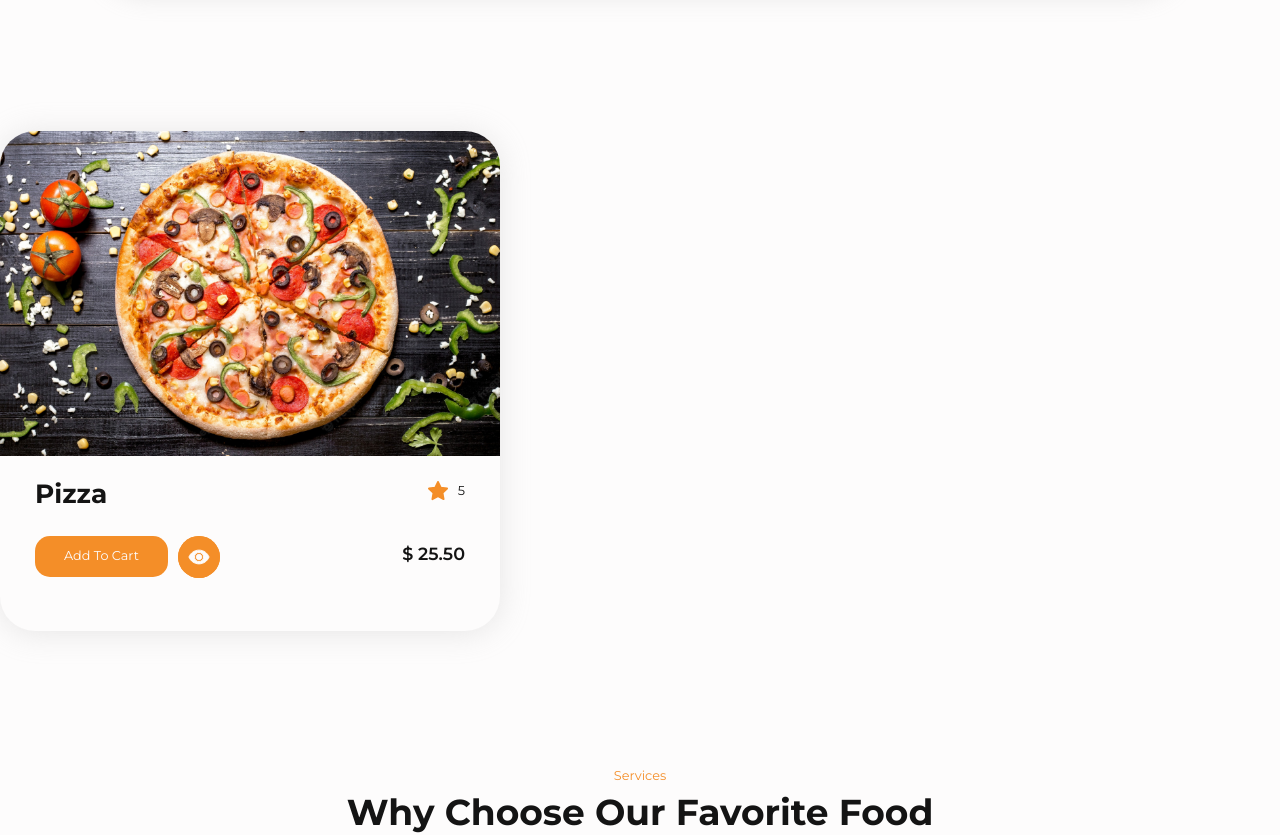
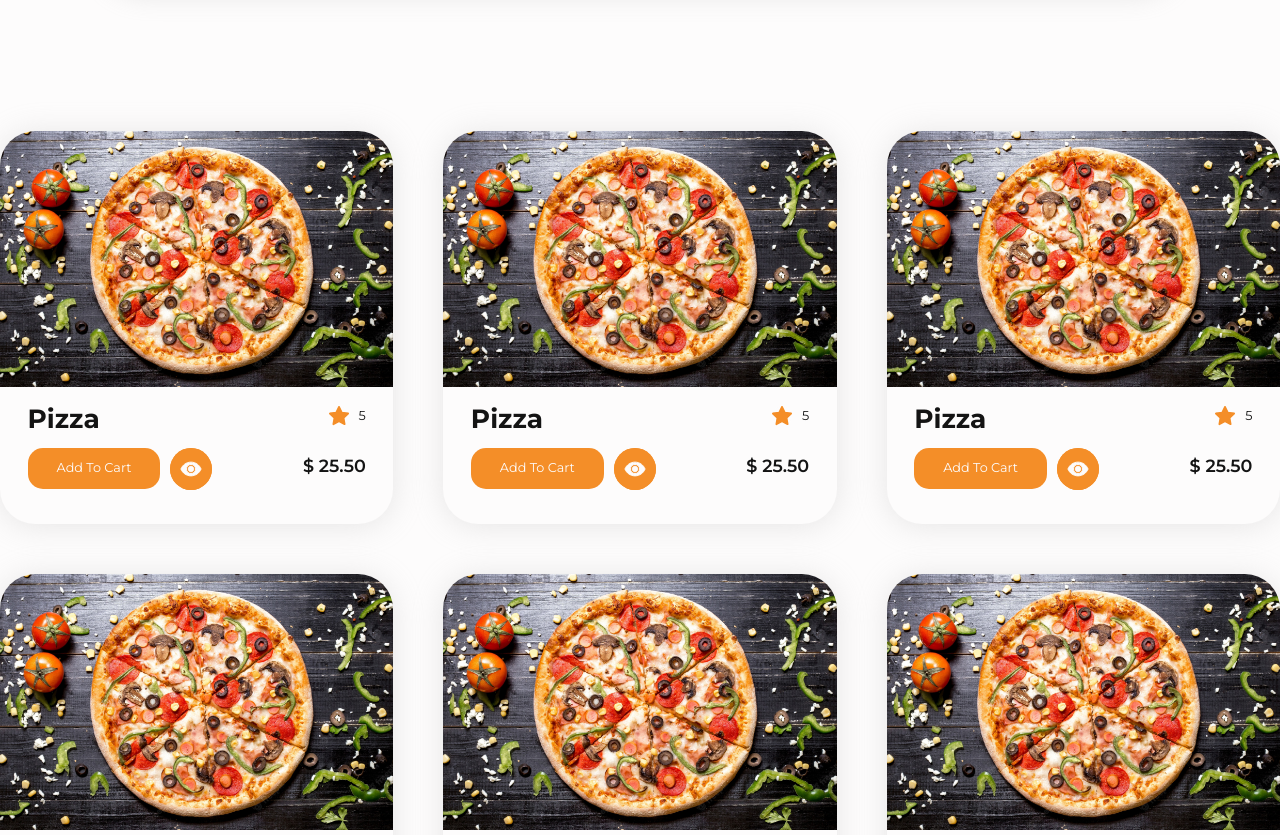
Before and after one commit to Aurelie-Runser/FOOD-Restaurant--React, a React (Vite) app: page / in a window 1280 px wide. Shown: the part 500-1335 px from the top of the page. Built offline with nearby package versions, Linux system fonts and the light colour scheme.

Commit message:
création de la grille des menus

```diff
--- a/src/App.tsx
+++ b/src/App.tsx
@@ -4,14 +4,14 @@ import Infos from './components/infos/Infos'
 import Services from './sections/services/Services'
 import Reviews from './sections/reviews/Reviews'
 import './main.css'
-import ProductCard from './components/productCard/ProductCard'
+import GridCard from './components/gridCard/GridCard'
 
 function App() {
 
   return <>
     <Header/>
     <Infos/>
-    <ProductCard/>
+    <GridCard num='1'/>
     <Services/>
     <Reviews/>
   </>
--- /dev/null
+++ b/src/components/gridCard/GridCard.css
@@ -0,0 +1,19 @@
+.gridCard {
+    display: grid;
+    justify-items: center;
+    align-items: stretch;
+    grid-template-rows: 1fr;
+    margin: auto;
+}
+
+.gridCard--product {
+  max-width: var(--large3XL);
+  grid-template-columns: repeat(auto-fit, minmax(335px, 1fr));
+  gap: 50px;
+}
+
+.gridCard-hero {
+  max-width: var(--small);
+  grid-template-columns: repeat(auto-fit, minmax(200px, 1fr));
+  gap: 50px 10px;
+}
--- /dev/null
+++ b/src/components/gridCard/GridCard.tsx
@@ -0,0 +1,133 @@
+import ProductCard from '../productCard/ProductCard'
+import './GridCard.css'
+
+const listProduct = [
+    {
+        name: "Chicken Pot Pie",
+        img: "ChickenPotPie",
+        price: 25.00,
+        note: 4.8,
+        origine: ["Americaine"],
+        allergies: ["Peanut"],
+        goal: ["Muscle Gain"],
+        dietaryInfo : ["Vegan", "Gluten-Free"],
+        text: "Lorem",
+        ingredients: [
+            {name: "Tomatoes", quantity: 2, unit: "pieces"},
+            {name: "Pasta", quantity: 125, unit: "grams"}
+        ],
+        instructions: [
+            "Stir-fry vegetables in a wok",
+            "Chop vegetables",
+        ]
+    },
+    {
+        name: "Enchilade",
+        img: "Enchilade",
+        price: 25.50,
+        note: 5,
+        origine: ["Mexican"],
+        allergies: ["Dairy", "Shellfish"],
+        goal: ["Muscle Gain"],
+        dietaryInfo : ["Gluten-Free"],
+        text: "Lorem",
+        ingredients: [
+            {name: "Pasta", quantity: 125, unit: "grams"}
+        ],
+        instructions: [
+            "Chop vegetables",
+            "Stir-fry vegetables in a wok"
+        ]
+    },
+    {
+        name: "Green Beans",
+        img: "GreenBeans",
+        price: 12.00,
+        note: 4.9,
+        origine: ["Internationnal"],
+        allergies: ["Dairy"],
+        goal: ["Healthy Eating"],
+        dietaryInfo : ["Vegan", "Low Carb"],
+        text: "Lorem",
+        ingredients: [
+            {name: "Tomatoes", quantity: 2, unit: "pieces"},
+            {name: "Pasta", quantity: 250, unit: "grams"}
+        ],
+        instructions: [
+            "Boil pasta until al dente"
+        ]
+    },
+    {
+        name: "Green Salad",
+        img: "GreenSalad",
+        price: 15.00,
+        note: 4.6,
+        origine: ["Japanese"],
+        allergies: ["Shellfish"],
+        goal: ["Healthy Eating"],
+        dietaryInfo : ["Low Carb"],
+        text: "Lorem",
+        ingredients: [
+            {name: "Pasta", quantity: 250, unit: "grams"}
+        ],
+        instructions: [
+            "Cook ground beef in a pan",
+            "Stir-fry vegetables in a wok",
+            "Chop vegetables",
+        ]
+    },
+    {
+        name: "Gyro Sandwich",
+        img: "GyroSandwich",
+        price: 15.00,
+        note: 4.9,
+        origine: ["Itilian"],
+        allergies: ["Peanut"],
+        goal: ["Weight Loss"],
+        dietaryInfo : ["Vegan"],
+        text: "Lorem",
+        ingredients: [
+            {name: "Tomatoes", quantity: 4, unit: "pieces"},
+            {name: "Chicken Breast", quantity: 2.5, unit: "kilograms"}
+        ],
+        instructions: [
+            "Boil pasta until al dente",
+            "Cook ground beef in a pan"
+        ]
+    },
+    {
+        name: "Pizza",
+        img: "Pizza",
+        price: 18.00,
+        note: 5,
+        origine: ["Italian"],
+        allergies: ["Shellfish"],
+        goal: ["Weight Loss"],
+        dietaryInfo : ["Gluten-Free"],
+        text: "Lorem",
+        ingredients: [
+            {name: "Tomatoes", quantity: 2, unit: "pieces"},
+            {name: "Chicken Breast", quantity: 2.5, unit: "kilograms"}
+        ],
+        instructions: [
+            "Cook ground beef in a pan"
+        ]
+    },
+]
+
+export default function GridCard({num}:{ num: number}) {
+  return (
+    <ul className='gridCard gridCard--product'>
+      {listProduct.map((p) => (
+        <li>
+            <ProductCard
+                name={p.name}
+                img={p.img}
+                note={p.note}
+                price={p.price}
+            />
+        </li>
+      ))}
+    </ul>
+  )
+}
```
